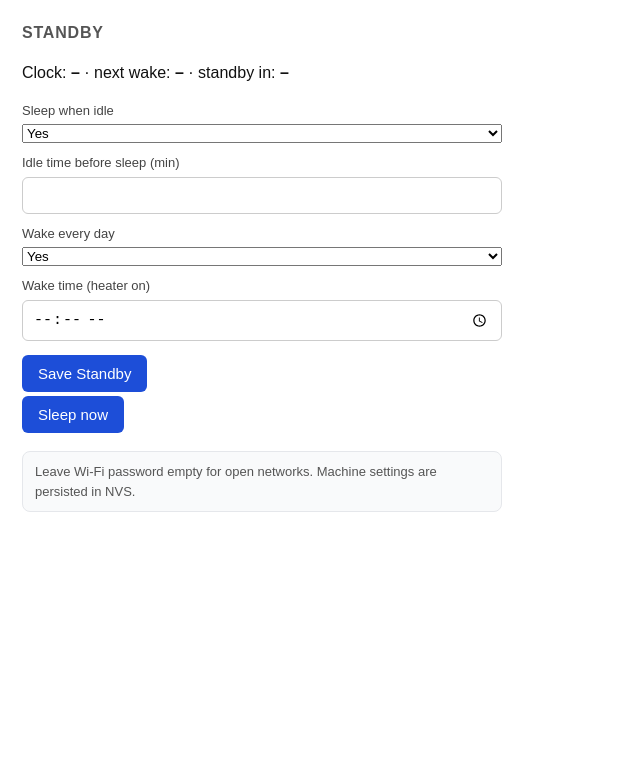
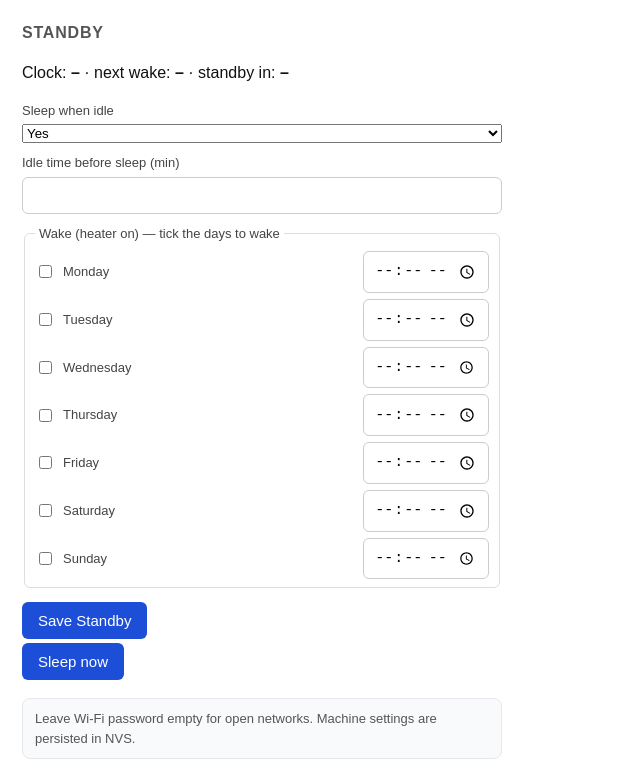
Before and after one commit to kYc0o/espid-coffee, a plain HTML site: page main/data/index.html in a window 1280 px wide. Shown: the part 2063-2844 px from the top of the page, without its empty margins (0-640 px from the left). Before the commit the page ends 2597 px from the top, so only its background shows below. Drawn offline with Linux system fonts and the light colour scheme; no server answers.

Commit message:
feat(main): weekly wake rows in the web UI standby section
Replaces "wake every day" and the single time with a row per day,
Monday to Sunday: a checkbox to wake that day and its time. Like the
rest of the page it lives in LittleFS and appears after a USB flash;
until then the old page still sets one time for every day.

```diff
--- a/main/data/app.js
+++ b/main/data/app.js
@@ -62,10 +62,17 @@
       return r.json();
     })
     .then(function (p) {
-      ['sb_en', 'sb_min', 'wk_en', 'wk_time'].forEach(function (f) {
+      ['sb_en', 'sb_min'].forEach(function (f) {
         var el = document.getElementById(f);
         if (el && p[f] !== undefined) { el.value = p[f]; }
       });
+      // Weekly wake: day index d follows tm_wday (0 = Sunday).
+      for (var d = 0; d < 7; d++) {
+        var t = document.getElementById('wk_t' + d);
+        var on = document.getElementById('wk_on' + d);
+        if (t && p['wk_t' + d] !== undefined) { t.value = p['wk_t' + d]; }
+        if (on) { on.checked = p['wk_on' + d] === '1'; }
+      }
       text('pw-clock', p.clock);
       text('pw-next', p.next_wake);
       text('pw-left', p.sb_en === '1'
--- a/main/data/index.html
+++ b/main/data/index.html
@@ -64,13 +64,23 @@
       </select>
     </label>
     <label>Idle time before sleep (min) <input name="sb_min" id="sb_min" type="number" min="5" max="720" required></label>
-    <label>Wake every day
-      <select name="wk_en" id="wk_en">
-        <option value="1">Yes</option>
-        <option value="0">No</option>
-      </select>
-    </label>
-    <label>Wake time (heater on) <input name="wk_time" id="wk_time" type="time" required></label>
+    <fieldset>
+      <legend>Wake (heater on) &mdash; tick the days to wake</legend>
+      <label class="wake-day"><input type="checkbox" name="wk_on1" id="wk_on1" value="1"> Monday
+        <input name="wk_t1" id="wk_t1" type="time"></label>
+      <label class="wake-day"><input type="checkbox" name="wk_on2" id="wk_on2" value="1"> Tuesday
+        <input name="wk_t2" id="wk_t2" type="time"></label>
+      <label class="wake-day"><input type="checkbox" name="wk_on3" id="wk_on3" value="1"> Wednesday
+        <input name="wk_t3" id="wk_t3" type="time"></label>
+      <label class="wake-day"><input type="checkbox" name="wk_on4" id="wk_on4" value="1"> Thursday
+        <input name="wk_t4" id="wk_t4" type="time"></label>
+      <label class="wake-day"><input type="checkbox" name="wk_on5" id="wk_on5" value="1"> Friday
+        <input name="wk_t5" id="wk_t5" type="time"></label>
+      <label class="wake-day"><input type="checkbox" name="wk_on6" id="wk_on6" value="1"> Saturday
+        <input name="wk_t6" id="wk_t6" type="time"></label>
+      <label class="wake-day"><input type="checkbox" name="wk_on0" id="wk_on0" value="1"> Sunday
+        <input name="wk_t0" id="wk_t0" type="time"></label>
+    </fieldset>
     <button type="submit">Save Standby</button>
   </form>
   <form method="POST" action="/power/sleep">
--- a/main/data/style.css
+++ b/main/data/style.css
@@ -60,3 +60,10 @@ button[type="submit"]:hover { background: #1e40af; }
   font-size: 13px;
   color: #555;
 }
+
+/* Weekly wake schedule: one compact row per day. */
+fieldset { border: 1px solid #ddd; border-radius: 6px; padding: 8px 10px; display: grid; gap: 6px; }
+legend   { font-size: 13px; color: #444; padding: 0 4px; }
+label.wake-day { flex-direction: row; align-items: center; gap: 8px; }
+label.wake-day input[type="checkbox"] { width: auto; }
+label.wake-day input[type="time"] { width: auto; margin-left: auto; }
```
